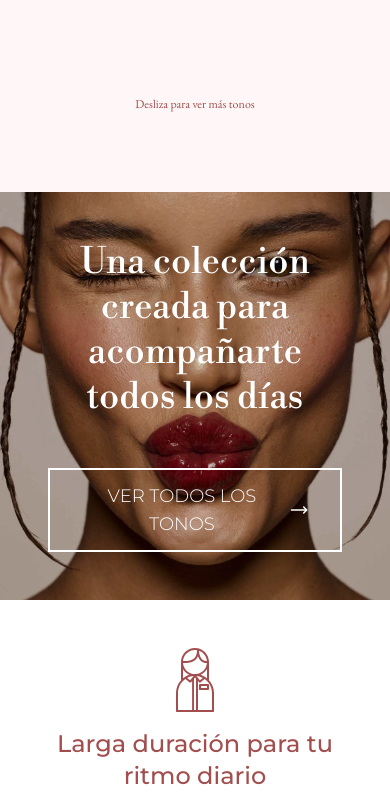
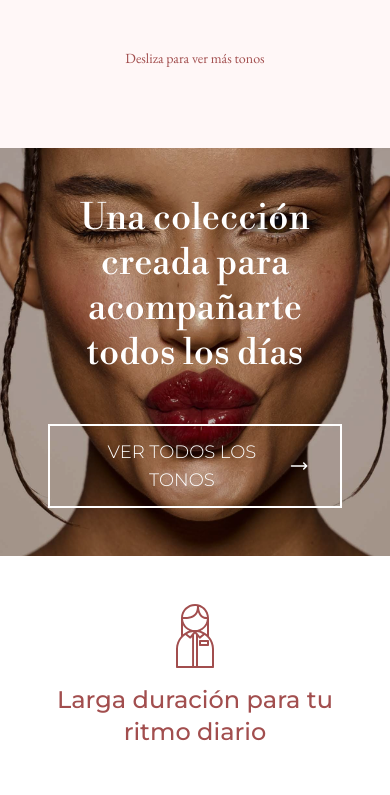
Before and after one commit to JASR2003/CHROMA-Cosmetics, a website: page index.html in a window 390 px wide. Shown: the part 2277-3072 px from the top of the page. Drawn offline with nearby package versions, Linux system fonts and the light colour scheme.

Commit message:
modificar texto

```diff
--- a/index.html
+++ b/index.html
@@ -94,7 +94,7 @@
             </div>
 
         </div>
-        <h3 class="text-[#a24e4e] text-xs md:hidden font-eb-garamond font-normal text-center mt-16">
+        <h3 class="text-[#a24e4e] text-sm md:hidden font-eb-garamond font-normal text-center mt-4">
             Desliza para ver más tonos
         </h3>
     </section>
```
Also changed, not shown: src/output.css.
